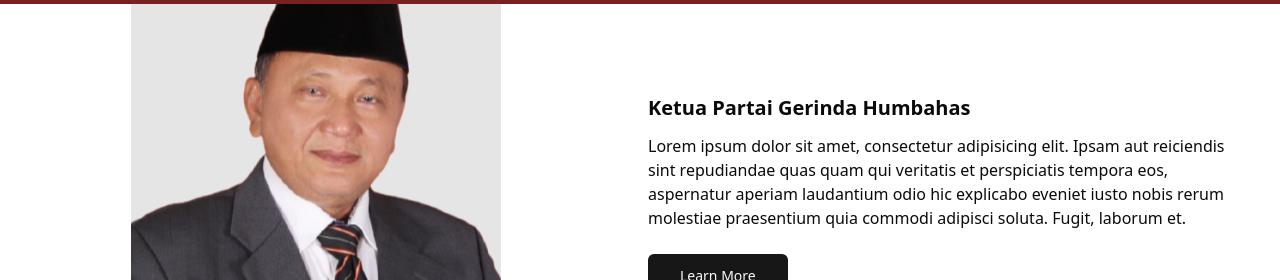
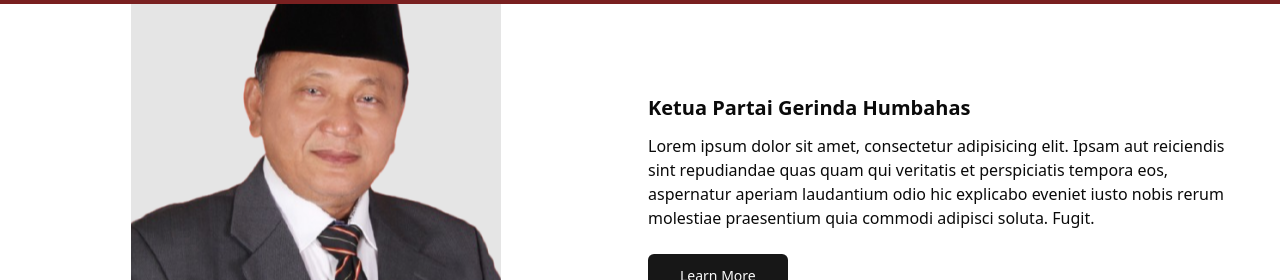
Before and after one commit to fiqrioemry/portal_website_humbahas, a React (Vite) app: page / in a window 1280 px wide. Shown: the part 1660-1940 px from the top of the page. Built offline with nearby package versions, Linux system fonts and the light colour scheme.

Commit message:
update changes

```diff
--- a/src/components/home/Leader.jsx
+++ b/src/components/home/Leader.jsx
@@ -20,7 +20,7 @@
                 aut reiciendis sint repudiandae quas quam qui veritatis et
                 perspiciatis tempora eos, aspernatur aperiam laudantium odio hic
                 explicabo eveniet iusto nobis rerum molestiae praesentium quia
-                commodi adipisci soluta. Fugit, laborum et.
+                commodi adipisci soluta. Fugit.
               </p>
             </div>
 
```
